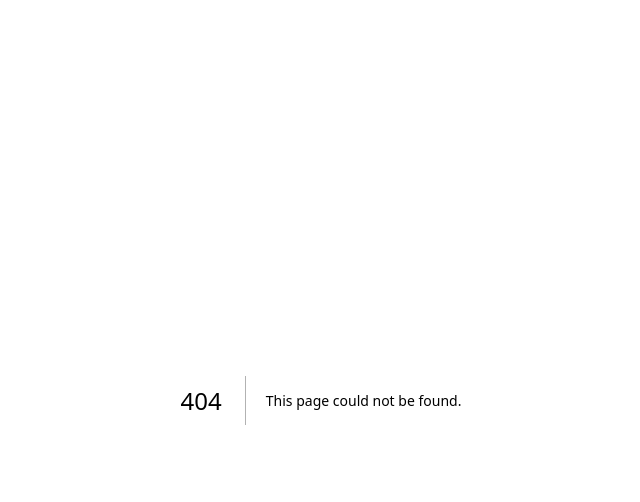
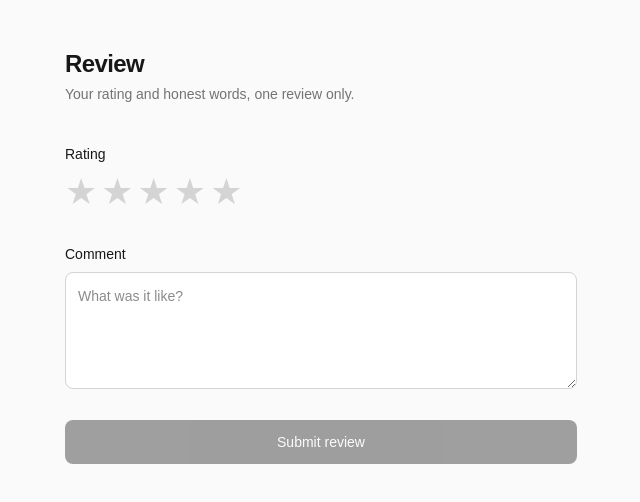
Before and after one commit to sahana1710/zomato-lite, a Next.js app: page /review/1 in a window 1280 px wide. Before the commit this address had no page. Shown: the top 502 px of the page, without its empty margins (319-959 px from the left). Built offline with nearby package versions, Linux system fonts and the light colour scheme; no server answers; the database is empty.

Commit message:
Milestone 4: two screens — restaurant page and review form, both wired to the APIs

```diff
--- /dev/null
+++ b/app/restaurant/[id]/page.tsx
@@ -0,0 +1,151 @@
+"use client";
+
+// Screen 2 — /restaurant/[id]
+// Fetches GET /api/restaurants/[id] and renders what it receives.
+// This file contains no arithmetic of any kind: the backend hands over computed answers,
+// this page's only job is to display them beautifully.
+
+import { use, useEffect, useState } from "react";
+
+type Review = {
+  id: number;
+  rating: number;
+  comment: string;
+  createdAt: string;
+};
+
+type RestaurantData = {
+  name: string;
+  cuisine: string;
+  area: string;
+  averageRating: number | null;
+  totalReviews: number;
+  latestReview: Review | null;
+  reviews: Review[];
+};
+
+function Stars({ value }: { value: number }) {
+  return <span aria-hidden="true" className="text-amber-600">★ {value}</span>;
+}
+
+function formatDate(iso: string) {
+  return new Date(iso).toLocaleDateString("en-GB", { day: "numeric", month: "short" });
+}
+
+export default function RestaurantPage({
+  params,
+}: {
+  params: Promise<{ id: string }>;
+}) {
+  const { id } = use(params);
+
+  const [data, setData] = useState<RestaurantData | null>(null);
+  const [status, setStatus] = useState<number | null>(null);
+
+  useEffect(() => {
+    fetch(`/api/restaurants/${id}`).then((res) => {
+      setStatus(res.status);
+      if (res.ok) {
+        return res.json().then((json: RestaurantData) => setData(json));
+      }
+    });
+  }, [id]);
+
+  if (status === 404) {
+    return (
+      <main className="min-h-screen bg-neutral-50 text-neutral-900">
+        <div className="mx-auto max-w-[560px] px-6 py-16">
+          <p className="text-neutral-500">There is no restaurant at this address.</p>
+        </div>
+      </main>
+    );
+  }
+
+  if (!data) {
+    return (
+      <main className="min-h-screen bg-neutral-50 text-neutral-900">
+        <div className="mx-auto max-w-[560px] px-6 py-16">
+          <p className="text-neutral-400">Loading…</p>
+        </div>
+      </main>
+    );
+  }
+
+  const emptyRoom = data.averageRating === null && data.latestReview === null;
+
+  return (
+    <main className="min-h-screen bg-neutral-50 text-neutral-900">
+      <div className="mx-auto max-w-[560px] px-6 py-12">
+        {/* Restaurant identity */}
+        <h1 className="text-2xl font-semibold tracking-tight">{data.name}</h1>
+        <p className="mt-1 text-sm text-neutral-500">
+          {data.cuisine} · {data.area}
+        </p>
+
+        {emptyRoom ? (
+          <section className="mt-10 rounded-lg border border-neutral-200 bg-white p-8 text-center">
+            <p className="text-lg font-medium">No reviews yet.</p>
+            <p className="mt-2 text-sm text-neutral-500">
+              Be the first — the honest opening deserves an honest rating.
+            </p>
+            <a
+              href={`/review/${id}`}
+              className="mt-6 inline-block rounded-lg bg-neutral-900 px-5 py-2.5 text-sm text-white hover:bg-neutral-700"
+            >
+              Write the first review
+            </a>
+          </section>
+        ) : (
+          <>
+            {/* The average — given to us as 4.5, printed as 4.5. No adding. No dividing. */}
+            <div className="mt-8 flex items-baseline gap-3">
+              {/* ← THE LINE: the average is printed, never calculated. */}
+              <p className="text-6xl font-semibold tracking-tight text-amber-600">
+                {data.averageRating}
+              </p>
+              <span className="text-sm text-neutral-500">★ out of 5 · {data.totalReviews}</span>
+            </div>
+
+            {/* The latest review — highlighted, because recency is what people trust */}
+            {data.latestReview && (
+              <section className="mt-8 rounded-lg border border-neutral-200 bg-white p-5">
+                <p className="text-xs uppercase tracking-wider text-neutral-400">Latest review</p>
+                <p className="mt-2 text-lg leading-relaxed">
+                  {data.latestReview.comment}
+                </p>
+                <p className="mt-3 flex items-center gap-3 text-sm text-neutral-500">
+                  <Stars value={data.latestReview.rating} />
+                  <span>{formatDate(data.latestReview.createdAt)}</span>
+                </p>
+              </section>
+            )}
+
+            {/* The older reviews, plain and quiet */}
+            {data.reviews.length > 0 && (
+              <ul className="mt-6 divide-y divide-neutral-200 border-t border-neutral-200">
+                {data.reviews.map((review) => (
+                  <li key={review.id} className="py-4">
+                    <p className="leading-relaxed">{review.comment}</p>
+                    <p className="mt-1.5 flex items-center gap-3 text-sm text-neutral-500">
+                      <Stars value={review.rating} />
+                      <span>{formatDate(review.createdAt)}</span>
+                    </p>
+                  </li>
+                ))}
+              </ul>
+            )}
+          </>
+        )}
+
+        <p className="mt-10">
+          <a
+            href={`/review/${id}`}
+            className="text-sm font-medium text-amber-700 underline underline-offset-4 hover:text-amber-800"
+          >
+            Write a review
+          </a>
+        </p>
+      </div>
+    </main>
+  );
+}
--- /dev/null
+++ b/app/review/[restaurantId]/page.tsx
@@ -0,0 +1,128 @@
+"use client";
+
+// Screen 1 — /review/[restaurantId]
+// Collects one rating and one comment, hands them to POST /api/reviews, and steps back.
+// The backend judges the submission; this page only displays whatever it says.
+
+import { use, useEffect, useState } from "react";
+import { useRouter } from "next/navigation";
+
+export default function ReviewPage({
+  params,
+}: {
+  params: Promise<{ restaurantId: string }>;
+}) {
+  const { restaurantId } = use(params);
+  const router = useRouter();
+
+  const [name, setName] = useState<string | null>(null);
+  const [rating, setRating] = useState<number | null>(null);
+  const [comment, setComment] = useState("");
+  const [error, setError] = useState<string | null>(null);
+  const [submitting, setSubmitting] = useState(false);
+
+  // Ask the API (not the database) for the restaurant's name — frontend talks to the waiter only.
+  useEffect(() => {
+    fetch(`/api/restaurants/${restaurantId}`)
+      .then((res) => (res.ok ? res.json() : null))
+      .then((data) => data && setName(data.name))
+      .catch(() => null);
+  }, [restaurantId]);
+
+  const ready = rating !== null && comment.trim().length > 0;
+
+  const handleSubmit = async (event: React.FormEvent) => {
+    event.preventDefault();
+    setSubmitting(true);
+    setError(null);
+
+    const res = await fetch("/api/reviews", {
+      method: "POST",
+      headers: { "Content-Type": "application/json" },
+      body: JSON.stringify({
+        restaurantId: Number(restaurantId),
+        rating,
+        comment,
+      }),
+    });
+    setSubmitting(false);
+
+    if (res.status === 201) {
+      router.push(`/restaurant/${restaurantId}`);
+      return;
+    }
+
+    // Show the backend's own words. We never invent an error message here.
+    let message = `Something went wrong (HTTP ${res.status}).`;
+    try {
+      const data = await res.json();
+      if (data && typeof data.error === "string") {
+        message = data.error;
+      }
+    } catch {
+      // keep the fallback message
+    }
+    setError(message);
+  };
+
+  return (
+    <main className="min-h-screen bg-neutral-50 text-neutral-900">
+      <div className="mx-auto max-w-[560px] px-6 py-12">
+        <h1 className="text-2xl font-semibold tracking-tight">
+          Review{name ? ` ${name}` : ""}
+        </h1>
+        <p className="mt-1 text-sm text-neutral-500">Your rating and honest words, one review only.</p>
+
+        <form onSubmit={handleSubmit} className="mt-10">
+          {/* Star picker, 1 to 5 */}
+          <p className="text-sm font-medium">Rating</p>
+          <div className="mt-2 flex items-center gap-1">
+            {[1, 2, 3, 4, 5].map((star) => (
+              <button
+                key={star}
+                type="button"
+                aria-label={`Rate ${star} star${star > 1 ? "s" : ""}`}
+                onClick={() => setRating(star)}
+                className={`text-4xl transition-colors ${
+                  rating !== null && star <= rating
+                    ? "text-amber-500"
+                    : "text-neutral-300 hover:text-amber-300"
+                }`}
+              >
+                ★
+              </button>
+            ))}
+          </div>
+
+          {/* Comment box */}
+          <label htmlFor="comment" className="mt-8 block text-sm font-medium">
+            Comment
+          </label>
+          <textarea
+            id="comment"
+            value={comment}
+            onChange={(event) => setComment(event.target.value)}
+            rows={4}
+            placeholder="What was it like?"
+            className="mt-2 w-full rounded-lg border border-neutral-300 bg-white p-3 text-sm leading-relaxed outline-none focus:border-neutral-900"
+          />
+
+          {/* Submit — quiet until it is legit */}
+          <button
+            type="submit"
+            disabled={!ready || submitting}
+            className="mt-6 w-full rounded-lg bg-neutral-900 py-3 text-sm font-medium text-white hover:bg-neutral-700 disabled:cursor-not-allowed disabled:opacity-40"
+          >
+            {submitting ? "Sending…" : "Submit review"}
+          </button>
+
+          {error && (
+            <p className="mt-4 rounded-lg border border-red-200 bg-red-50 p-3 text-sm text-red-700">
+              {error}
+            </p>
+          )}
+        </form>
+      </div>
+    </main>
+  );
+}
```
